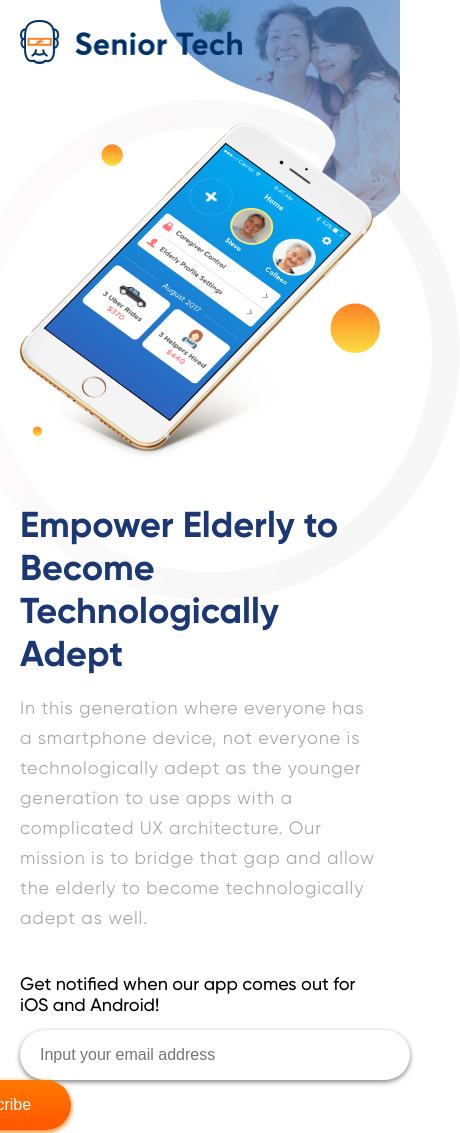
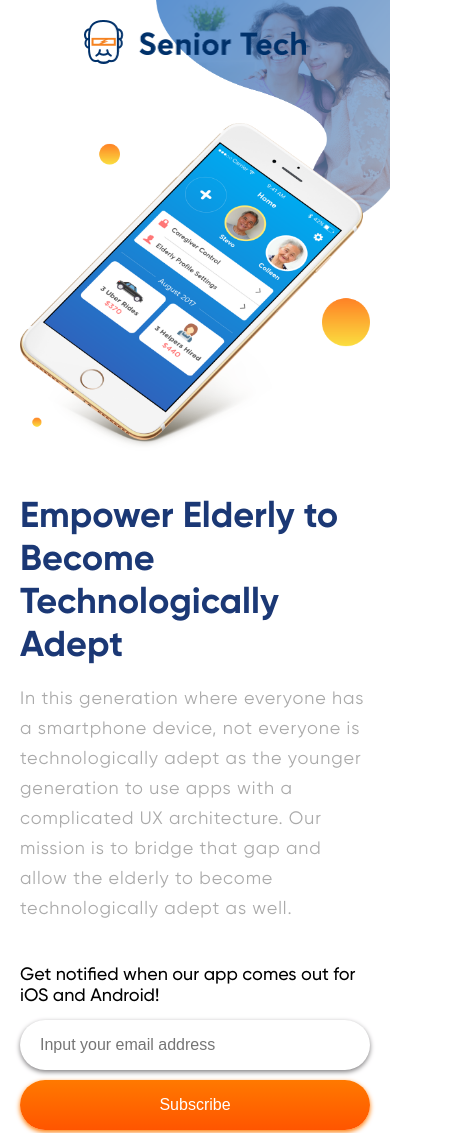
Before and after one commit to seniortech/page, a website: page index.html in a window 390 px wide. Shown: the top 1133 px of the page, 460 px wide, since content can reach past the window. Drawn offline with Linux system fonts and the light colour scheme.

Commit message:
update style

```diff
--- a/style.scss
+++ b/style.scss
@@ -46,11 +46,13 @@ section {
     padding: 40px 5px;
     text-align: center;
     width: 100%;
+    box-sizing: border-box;
 }
 section >div {
     text-align: left;
 }
 .intro {
+    box-sizing: border-box;
     padding-top: 20px;
     padding-bottom: 100px;
     position: relative;
@@ -128,23 +130,6 @@ section >div {
         background-repeat: no-repeat;
         background-position: center;
         background-size: contain;
-    }
-}
-@media (max-width: 700px) {
-    .hero-content {
-        width: 100%;
-    }
-    .hero-img {
-        width: 100%;
-        .img {
-            padding-bottom: 100%;
-            width: 100%;
-        }
-    }
-    .hero-section {
-        .logo {
-            margin-bottom: 20px;
-        }
     }
 }
 .how-it-work {
@@ -235,7 +220,7 @@ form {
             border: 0;
             border-radius: 40px;
             font-size: 16px;
-            margin-left: -100px;
+            margin-left: -155px;
             padding: 0 40px;
             &:focus {
                 outline: 0;
@@ -244,6 +229,7 @@ form {
     }
 }
 footer {
+    box-sizing: border-box;
     background: rgba(247,247,247,1);
     color: rgba(86, 86, 86, 1);
     width: 100%;
@@ -257,3 +243,43 @@ footer {
         margin: 0;
     }
 }
+@media (max-width: 700px) {
+    .hero-content {
+        width: 100%;
+    }
+    .logo {
+        margin: 0 auto;
+    }
+    .desktop-only {
+        display: none;
+    }
+    .hero-img {
+        width: 100%;
+        .img {
+            padding-bottom: 100%;
+            width: 100%;
+        }
+    }
+    form .button-group {
+        input {
+            width: 100%;
+            padding: 0 20px;
+            box-sizing: border-box;
+            margin-bottom: 10px;
+        }
+        button {
+            width: 100%;
+            margin-left: 0;
+        }
+    }
+    .intro {
+        &::after {
+            display: none;
+        }
+    }
+    .hero-section {
+        .logo {
+            margin-bottom: 20px;
+        }
+    }
+}
```
Also changed, not shown: style.css.
